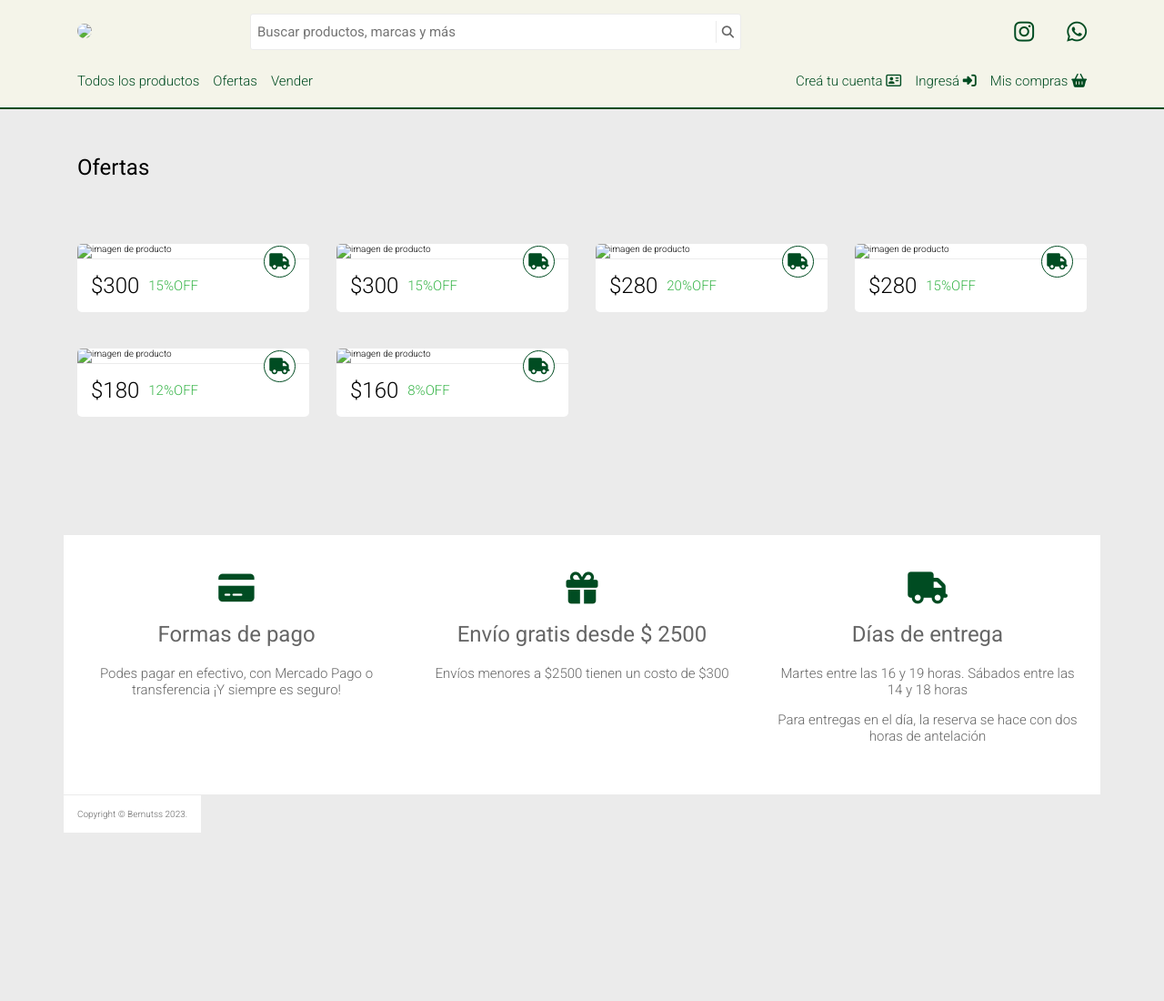
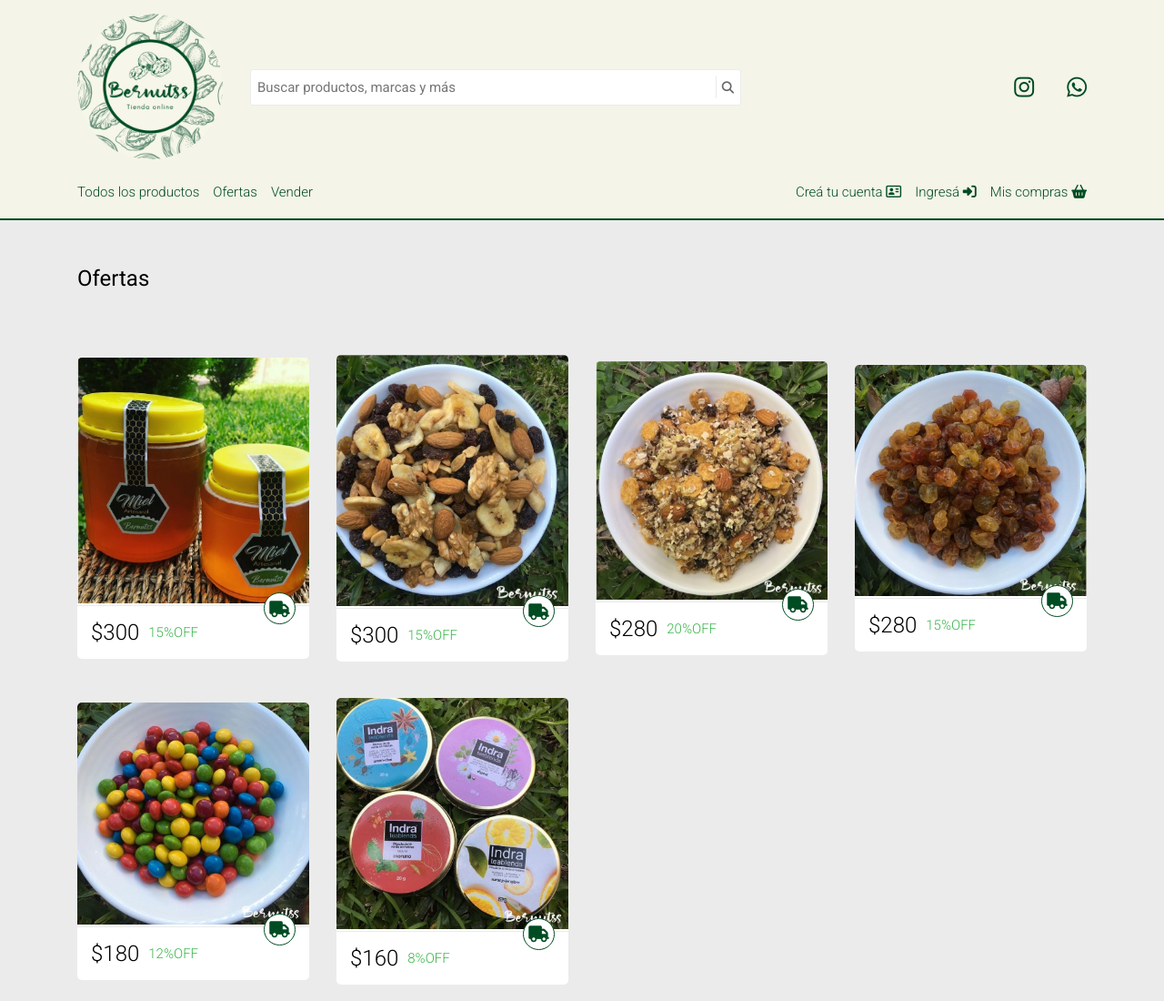
Before and after one commit to ArielCesari/tpcodoacodo, a plain HTML site: page pages/inSale.html in a window 1280 px wide. Shown: the top 1100 px of the page at 91% size. Before the commit the page ends 945 px from the top, so only its background shows below. Drawn offline with Linux system fonts and the light colour scheme.

Commit message:
Nueva correción en las rutas

```diff
--- a/pages/inSale.html
+++ b/pages/inSale.html
@@ -24,7 +24,7 @@
             <div class="row align-items-center">
                 <div class="col-5 col-md-2">
                     <a href="/" class="main-header_home-link">
-                        <img class="logo" src="./images/img-bernutss.jpg">
+                        <img class="logo" src="../images/img-bernutss.jpg">
                     </a>
                 </div>
 
@@ -89,7 +89,7 @@
                         <section class="product-box">
                             <a href="./detail.html">
                                 <figure class="product-box_image">
-                                    <img src="./images/products/miel.jpg" alt="imagen de producto">
+                                    <img src="../images/products/miel.jpg" alt="imagen de producto">
                                 </figure>
                                 <article class="product-box_data">
                                     <h2>$300
@@ -109,7 +109,7 @@
                         <section class="product-box">
                             <a href="./detail.html">
                                 <figure class="product-box_image">
-                                    <img src="./images/products/mixDesayuno.jpg" alt="imagen de producto">
+                                    <img src="../images/products/mixDesayuno.jpg" alt="imagen de producto">
                                 </figure>
                                 <article class="product-box_data">
                                     <h2>$300
@@ -129,7 +129,7 @@
                         <section class="product-box">
                             <a href="./detail.html">
                                 <figure class="product-box_image">
-                                    <img src="./images/products/mixGranola.jpg" alt="imagen de producto">
+                                    <img src="../images/products/mixGranola.jpg" alt="imagen de producto">
                                 </figure>
                                 <article class="product-box_data">
                                     <h2>$280
@@ -149,7 +149,7 @@
                         <section class="product-box">
                             <a href="./detail.html">
                                 <figure class="product-box_image">
-                                    <img src="./images/products/pasasRubias.jpg" alt="imagen de producto">
+                                    <img src="../images/products/pasasRubias.jpg" alt="imagen de producto">
                                 </figure>
                                 <article class="product-box_data">
                                     <h2>$280
@@ -169,7 +169,7 @@
                         <section class="product-box">
                             <a href="./detail.html">
                                 <figure class="product-box_image">
-                                    <img src="./images/products/rocklets.jpg" alt="imagen de producto">
+                                    <img src="../images/products/rocklets.jpg" alt="imagen de producto">
                                 </figure>
                                 <article class="product-box_data">
                                     <h2>$180
@@ -189,7 +189,7 @@
                         <section class="product-box">
                             <a href="./detail.html">
                                 <figure class="product-box_image">
-                                    <img src="./images/products/teHebras.jpg" alt="imagen de producto">
+                                    <img src="../images/products/teHebras.jpg" alt="imagen de producto">
                                 </figure>
                                 <article class="product-box_data">
                                     <h2>$160
@@ -248,7 +248,7 @@
                 </div>
             </div>
             <!-- /footer -->
-            <script src="./scripts/burgerMenu.js"></script>
+            <script src="../scripts/burgerMenu.js"></script>
 </body>
 
 </html>
```
Also changed, not shown: pages/detail.html (+3 -3 lines), pages/inConstruction.html (+2 -2 lines), pages/login.html (+2 -2 lines), pages/product-create-form.html (+2 -2 lines), pages/products.html (+1 -1 lines), pages/register.html (+2 -2 lines).
